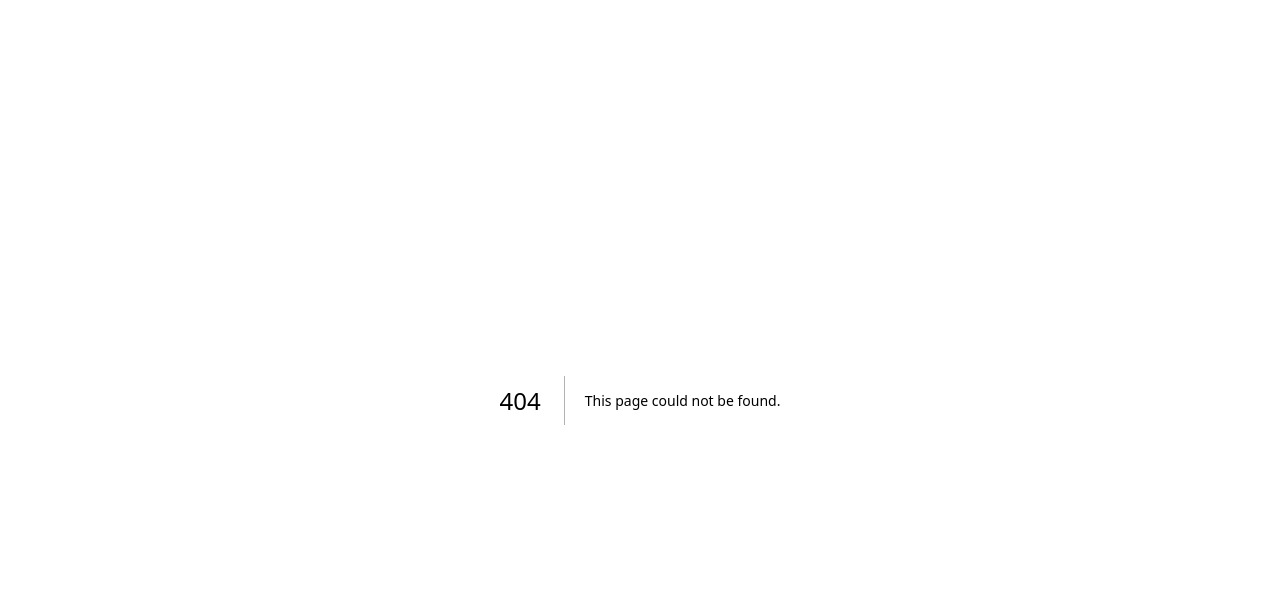
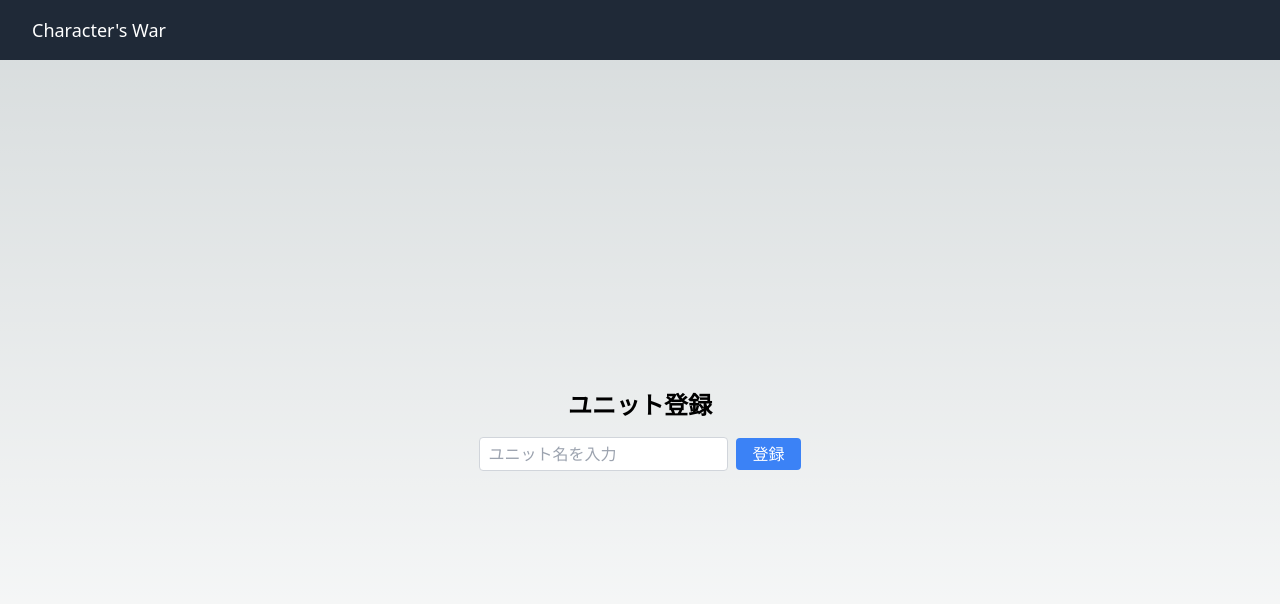
Before and after one commit to Fumiya-Soeno/memosta-api, a Next.js app: page /unit/new in a window 1280 px wide. Before the commit this address had no page. Shown: the top 604 px of the page. Built offline with nearby package versions, Linux system fonts and the light colour scheme; no server answers.

Commit message:
ユニット登録画面の実装たたき台

```diff
--- /dev/null
+++ b/pages/api/unit/create.js
@@ -0,0 +1,31 @@
+import { authenticateUser } from "../../helpers/auth";
+// import { getCharactersByUnitId } from "../../helpers/db";
+
+export default async function handler(req, res) {
+  if (req.method !== "POST") {
+    return res
+      .status(405)
+      .json({ success: false, message: `Method ${req.method} Not Allowed` });
+  }
+
+  const accessToken = req.cookies.accessToken;
+  const refreshToken = req.cookies.refreshToken;
+
+  const body = req.body;
+
+  const unitName = body.name;
+  const unitNameArray = [...new Set(unitName.split(""))]; // 重複した文字は削除
+
+  try {
+    const userId = await authenticateUser(accessToken, refreshToken, res);
+
+    console.log(unitNameArray);
+
+    return res.status(200).json({ success: true });
+  } catch (error) {
+    console.error("エラー:", error);
+    return res
+      .status(error.status || 500)
+      .json({ success: false, message: error.message || "サーバーエラー" });
+  }
+}
--- /dev/null
+++ b/pages/unit/new.tsx
@@ -0,0 +1,73 @@
+"use client";
+
+import React, { useState } from "react";
+import { useRouter } from "next/navigation";
+import { Template } from "../../src/app/components/common/Template";
+import { fetchApi } from "../helpers/api";
+
+const NewUnit = () => {
+  const [unitName, setUnitName] = useState<string>("");
+  const [error, setError] = useState<string>("");
+  const router = useRouter();
+
+  const handleCreateUnit = () => {
+    // ユニット名のバリデーション
+    if (!unitName.trim()) {
+      setError("ユニット名を入力してください");
+      return;
+    }
+    if (unitName.length > 12) {
+      setError("ユニット名は12文字以内で入力してください");
+      return;
+    }
+    // エラーがなければエラー状態をクリア
+    setError("");
+
+    fetchApi(
+      "/unit/create",
+      "POST",
+      (result: any) => {
+        console.log("ユニット作成成功:", result);
+        // 作成したユニットIDが返ってくる場合は編集画面へ遷移
+
+        return;
+
+        if (result?.unit?.id) {
+          router.push(`/unit/edit?id=${result.unit.id}`);
+        } else {
+          router.push("/unit");
+        }
+      },
+      (error: unknown) => {
+        console.error("APIエラー:", error);
+      },
+      { name: unitName } // POSTボディとしてユニット名を送信
+    );
+  };
+
+  return (
+    <Template>
+      <div className="w-full flex flex-col items-center justify-center h-[calc(100vh-60px)]">
+        <h1 className="text-2xl font-bold mb-4">ユニット登録</h1>
+        <div className="flex items-center">
+          <input
+            type="text"
+            className="text-gray-600 border border-gray-300 rounded px-2 py-1"
+            placeholder="ユニット名を入力"
+            value={unitName}
+            onChange={(e) => setUnitName(e.target.value)}
+          />
+          <button
+            onClick={handleCreateUnit}
+            className="ml-2 px-4 py-1 bg-blue-500 text-white rounded hover:bg-blue-600"
+          >
+            登録
+          </button>
+        </div>
+        {error && <div className="mt-2 text-red-500 text-sm">{error}</div>}
+      </div>
+    </Template>
+  );
+};
+
+export default NewUnit;
--- a/src/app/components/common/Sidebar.tsx
+++ b/src/app/components/common/Sidebar.tsx
@@ -38,7 +38,7 @@ export function Sidebar() {
     <aside className="w-52 bg-gray-100 h-full p-4 shadow-md">
       <nav>
         <ul className="list-none p-0">
-          <SidebarLink href="#" text="ユニット登録" />
+          <SidebarLink href="/unit/new" text="ユニット登録" />
           <SidebarLink href="/unit/show" text="ユニット管理" />
         </ul>
       </nav>
```
Also changed, not shown: 1 other file (tests, documents, lock files or other folders).
